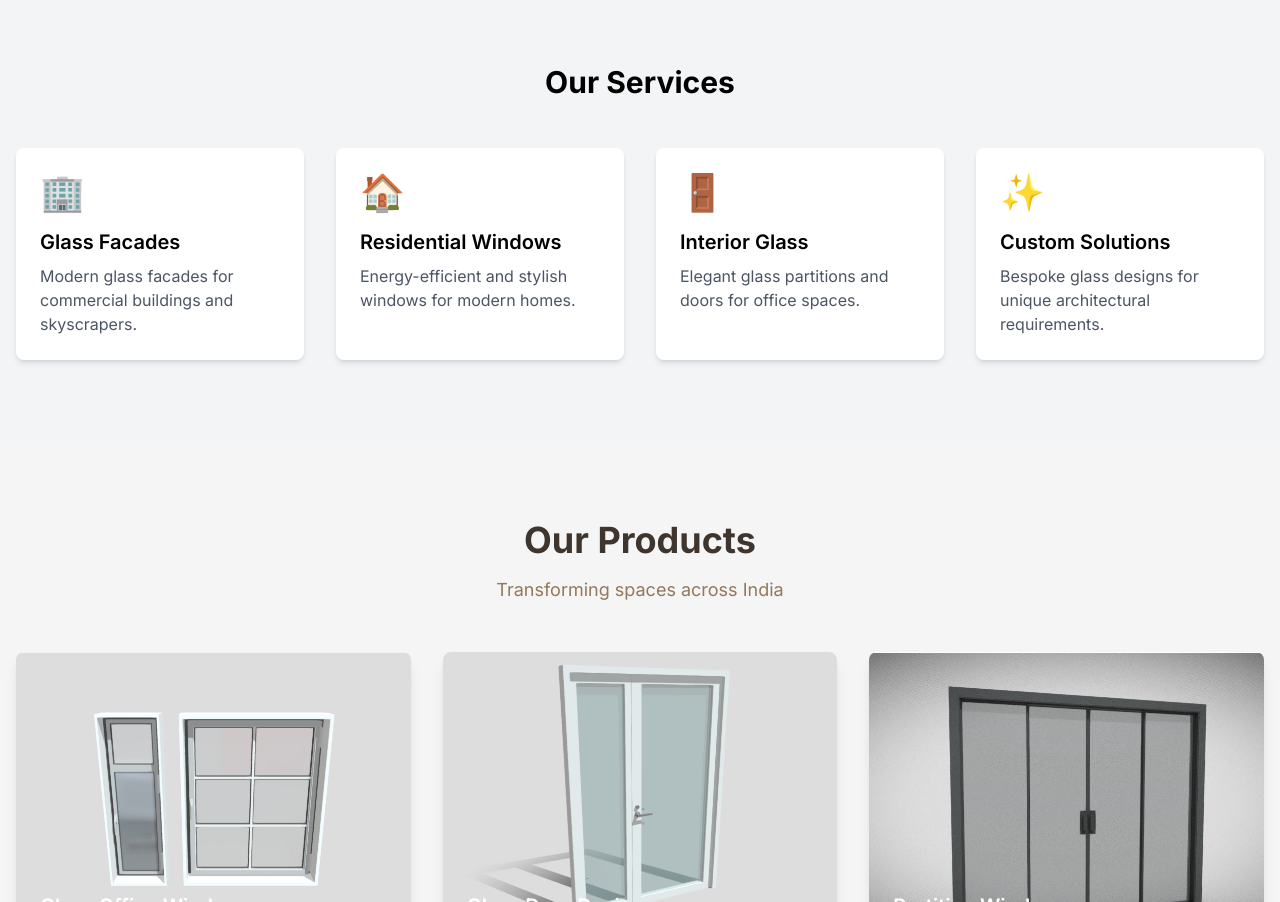
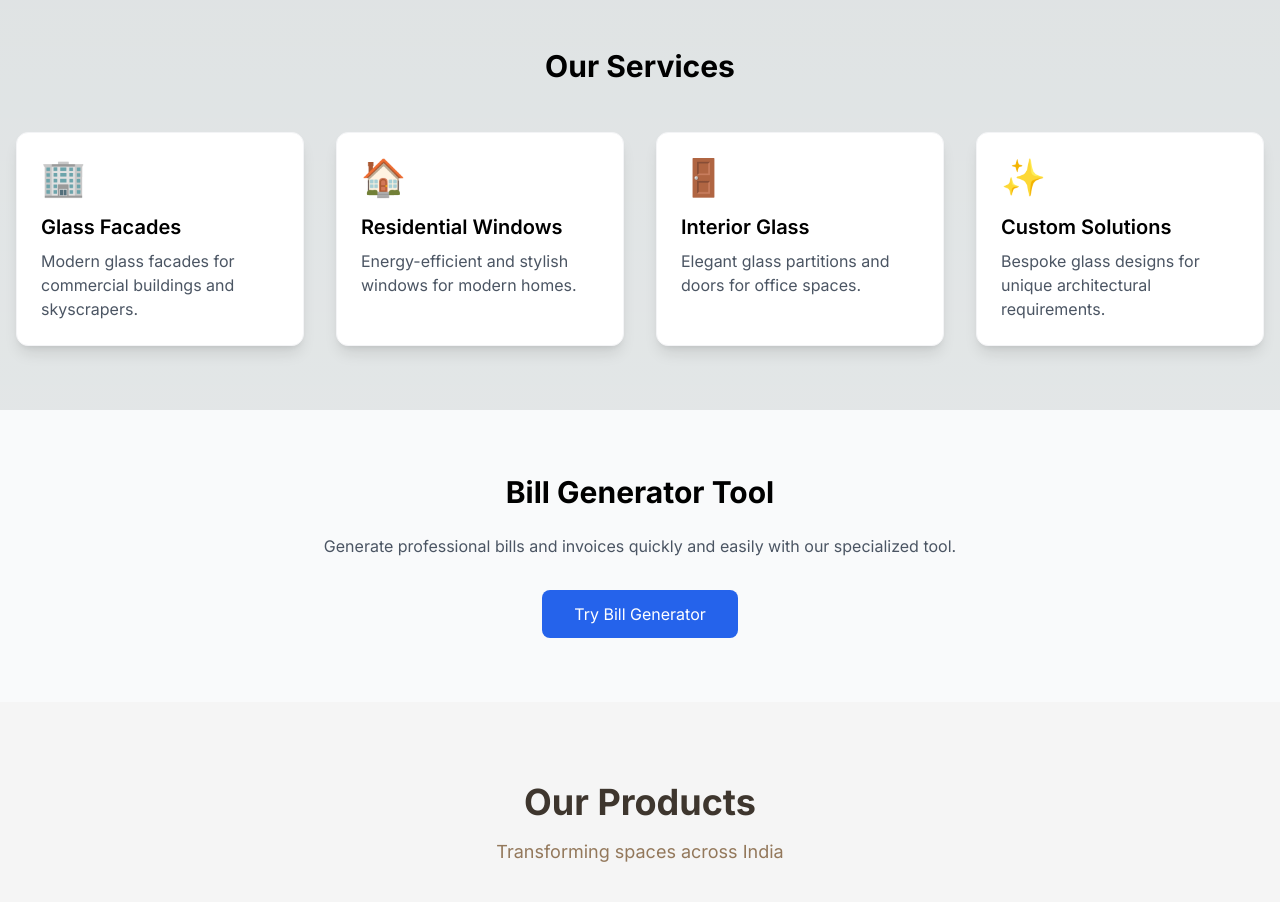
Before and after one commit to Akash-9070/AdityaGlass, a Next.js app: page / in a window 1280 px wide. Shown: the part 1280-2182 px from the top of the page. Built offline with nearby package versions, Linux system fonts and the light colour scheme.

Commit message:
Added Glass_Calculator

```diff
--- /dev/null
+++ b/app/bill-generator/page.tsx
@@ -0,0 +1,67 @@
+export default function BillGeneratorPage() {
+  return (
+    <div className="container mx-auto px-4 py-16">
+      <h1 className="text-4xl font-bold mb-8">Bill Generator Tool</h1>
+
+      <div className="grid grid-cols-1 md:grid-cols-2 gap-8 mb-12">
+        <div className="specifications">
+          <h2 className="text-2xl font-semibold mb-4">Specifications</h2>
+          <ul className="list-disc pl-5 space-y-2">
+            <li>Easy-to-use interface</li>
+            <li>Customizable templates</li>
+            <li>Export to PDF format</li>
+            <li>Auto-calculation features</li>
+          </ul>
+        </div>
+
+        <div className="guidelines">
+          <h2 className="text-2xl font-semibold mb-4">Guidelines</h2>
+          <ol className="list-decimal pl-5 space-y-2">
+            <li>Enter your business details</li>
+            <li>Add customer information</li>
+            <li>Input items and prices</li>
+            <li>Preview and download your bill</li>
+          </ol>
+        </div>
+      </div>
+
+      <div className="bg-gray-50 rounded-xl p-8 mb-12">
+        <h2 className="text-2xl font-semibold mb-4">How to Use</h2>
+        <div className="space-y-4">
+          <div className="flex items-start">
+            <span className="flex-shrink-0 w-8 h-8 bg-blue-600 text-white rounded-full flex items-center justify-center mr-3">1</span>
+            <p className="pt-1">Download and unzip the file to your preferred location</p>
+          </div>
+          <div className="flex items-start">
+            <span className="flex-shrink-0 w-8 h-8 bg-blue-600 text-white rounded-full flex items-center justify-center mr-3">2</span>
+            <p className="pt-1">Navigate to the 'dist' folder in the extracted files</p>
+          </div>
+          <div className="flex items-start">
+            <span className="flex-shrink-0 w-8 h-8 bg-blue-600 text-white rounded-full flex items-center justify-center mr-3">3</span>
+            <p className="pt-1">Locate the 'glass_calculator.exe' file - this is your main application</p>
+          </div>
+          <div className="flex items-start">
+            <span className="flex-shrink-0 w-8 h-8 bg-blue-600 text-white rounded-full flex items-center justify-center mr-3">4</span>
+            <p className="pt-1">Double-click the 'glass_calculator.exe' file to launch the application</p>
+          </div>
+        </div>
+
+        <div className="mt-6 p-4 bg-yellow-50 border border-yellow-200 rounded-lg">
+          <p className="text-yellow-800">
+            <span className="font-semibold">Note:</span> You can move the executable file to any location on your computer and create a shortcut for easy access.
+          </p>
+        </div>
+      </div>
+
+      <div className="text-center">
+        <a
+          href="/glass_calculator.zip"
+          download
+          className="bg-blue-600 text-white px-8 py-3 rounded-lg hover:bg-blue-700 transition-colors"
+        >
+          Download Tool
+        </a>
+      </div>
+    </div>
+  )
+}
--- /dev/null
+++ b/app/components/BillGenerator.tsx
@@ -0,0 +1,32 @@
+'use client'  // Add this at the top since we're using client-side features
+
+import Link from 'next/link'
+import { motion } from 'framer-motion'
+
+const BillGenerator = () => {
+  return (
+    <section className="py-16 bg-gray-50">
+      <div className="container mx-auto px-4">
+        <motion.div
+          initial={{ opacity: 0, y: 50 }}
+          whileInView={{ opacity: 1, y: 0 }}
+          transition={{ duration: 0.5 }}
+          className="max-w-3xl mx-auto text-center"
+        >
+          <h2 className="text-3xl font-bold mb-6">Bill Generator Tool</h2>
+          <p className="text-gray-600 mb-8">
+            Generate professional bills and invoices quickly and easily with our specialized tool.
+          </p>
+          <Link
+            href="/bill-generator"
+            className="inline-block bg-blue-600 text-white px-8 py-3 rounded-lg hover:bg-blue-700 transition-colors"
+          >
+            Try Bill Generator
+          </Link>
+        </motion.div>
+      </div>
+    </section>
+  )
+}
+
+export default BillGenerator
--- a/app/components/Products.tsx
+++ b/app/components/Products.tsx
@@ -1,7 +1,8 @@
 'use client'
 
-import { motion } from 'framer-motion'
+import { motion, AnimatePresence } from 'framer-motion'
 import Image from 'next/image'
+import { useState } from 'react'
 
 const projects = [
   {
@@ -38,6 +39,9 @@ const projects = [
 ]
 
 export default function ProjectGallery() {
+  const [selectedImage, setSelectedImage] = useState<string | null>(null)
+  const [selectedTitle, setSelectedTitle] = useState<string | null>(null)
+
   return (
     <section className="py-20 bg-[#F5F5F5]">
       <div className="container mx-auto px-4">
@@ -63,7 +67,11 @@ export default function ProjectGallery() {
                 ease: "easeOut"
               }}
               viewport={{ once: true, margin: "-100px" }}
-              className="group relative overflow-hidden rounded-lg shadow-lg bg-white"
+              className="group relative overflow-hidden rounded-lg shadow-lg bg-white cursor-pointer"
+              onClick={() => {
+                setSelectedImage(project.image)
+                setSelectedTitle(project.title)
+              }}
             >
               <div className="relative h-[300px] overflow-hidden">
                 <Image
@@ -87,14 +95,56 @@ export default function ProjectGallery() {
           ))}
         </div>
 
-        <motion.div
-          initial={{ opacity: 0 }}
-          whileInView={{ opacity: 1 }}
-          transition={{ duration: 1, delay: 0.5 }}
-          className="text-center mt-12"
-        >
-
-        </motion.div>
+        {/* Image Modal */}
+        <AnimatePresence>
+          {selectedImage && (
+            <motion.div
+              initial={{ opacity: 0 }}
+              animate={{ opacity: 1 }}
+              exit={{ opacity: 0 }}
+              onClick={() => {
+                setSelectedImage(null)
+                setSelectedTitle(null)
+              }}
+              className="fixed inset-0 bg-black bg-opacity-90 z-50 flex flex-col items-center justify-center p-4"
+              style={{ top: 0, left: 0, right: 0, bottom: 0 }}
+            >
+              <motion.div
+                initial={{ scale: 0.5 }}
+                animate={{ scale: 1 }}
+                exit={{ scale: 0.5 }}
+                className="relative max-w-7xl max-h-[90vh]"
+                onClick={e => e.stopPropagation()}
+              >
+                <Image
+                  src={selectedImage}
+                  alt={selectedTitle || "Product Image"}
+                  width={1200}
+                  height={800}
+                  className="rounded-lg"
+                  priority
+                />
+                {selectedTitle && (
+                  <h3 className="text-white text-xl font-semibold mt-4 text-center">
+                    {selectedTitle}
+                  </h3>
+                )}
+                <button
+                  onClick={() => {
+                    setSelectedImage(null)
+                    setSelectedTitle(null)
+                  }}
+                  className="absolute top-4 right-4 bg-white rounded-full p-2 hover:bg-gray-100 transition-colors"
+                  aria-label="Close preview"
+                >
+                  <svg xmlns="http://www.w3.org/2000/svg" className="h-6 w-6" fill="none" viewBox="0 0 24 24" stroke="currentColor">
+                    <path strokeLinecap="round" strokeLinejoin="round" strokeWidth={2} d="M6 18L18 6M6 6l12 12" />
+                  </svg>
+                </button>
+              </motion.div>
+            </motion.div>
+          )}
+        </AnimatePresence>
       </div>
     </section>
   )
--- a/app/components/Services.tsx
+++ b/app/components/Services.tsx
@@ -27,7 +27,7 @@ const services = [
 
 const Services = () => {
   return (
-    <section id="services" className="py-20 bg-gray-100">
+    <section className="py-16">
       <div className="container mx-auto px-4">
         <motion.h2
           className="text-3xl font-bold text-center mb-12"
@@ -38,18 +38,20 @@ const Services = () => {
         >
           Our Services
         </motion.h2>
-        <div className="grid grid-cols-1 md:grid-cols-2 lg:grid-cols-4 gap-8">
+        <div className="grid grid-cols-1 md:grid-cols-4 gap-8">
           {services.map((service, index) => (
             <motion.div
               key={index}
-              className="bg-white p-6 rounded-lg shadow-md"
-              initial={{ opacity: 0, y: 20 }}
+              initial={{ opacity: 0, y: 100 }}
               whileInView={{ opacity: 1, y: 0 }}
-              transition={{ duration: 0.5, delay: index * 0.1 }}
-              viewport={{ once: true }}
-              whileHover={{ scale: 1.05 }}
+              transition={{ duration: 0.5, delay: index * 0.2 }}
+              whileHover={{
+                scale: 1.05,
+                boxShadow: '0 20px 25px -5px rgba(0, 0, 0, 0.1), 0 10px 10px -5px rgba(0, 0, 0, 0.04)'
+              }}
+              className="service-card bg-white rounded-xl p-6 shadow-lg transition-all duration-300 hover:shadow-2xl cursor-pointer border border-gray-100"
             >
-              <div className="text-4xl mb-4">{service.icon}</div>
+              <div className="text-4xl mb-4 transform transition-transform hover:scale-110">{service.icon}</div>
               <h3 className="text-xl font-semibold mb-2">{service.title}</h3>
               <p className="text-gray-600">{service.description}</p>
             </motion.div>
--- a/app/page.tsx
+++ b/app/page.tsx
@@ -5,6 +5,7 @@ import MapAndAddress from './components/MapAndAddress'
 import Contact from './components/Contact'
 import Features from './components/Features'
 import ProjectGallery from './components/Products'
+import BillGenerator from './components/BillGenerator'
 
 
 export default function Home() {
@@ -13,6 +14,7 @@ export default function Home() {
       <ParallaxHero />
       <Features />
       <Services />
+      <BillGenerator />
       <ProjectGallery />
       <Portfolio />
       <MapAndAddress />
```
Also changed, not shown: app/components/ParallaxHero.tsx (line endings or trailing spaces), 1 other file (tests, documents, lock files or other folders).
